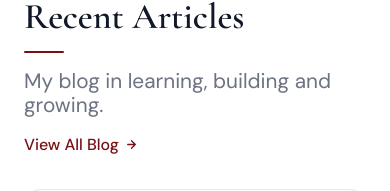
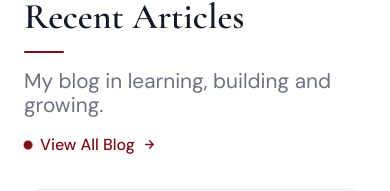
Before and after one commit to syfaarizal/syifa-portfolio-clean, a React (Vite) app: page / in a window 390 px wide. Shown: the part 5818-6009 px from the top of the page. Built offline with nearby package versions, Linux system fonts and the light colour scheme.

Commit message:
style(blog): add micro-interactions to view all links with motion-safe support

```diff
--- a/src/components/Blog.tsx
+++ b/src/components/Blog.tsx
@@ -49,9 +49,24 @@ export default function Blog() {
         <button
           type="button"
           onClick={() => navigateTo('/blog')}
-          className="flex items-center gap-1.5 self-start font-sans text-[1rem] font-medium text-burgundy transition-all duration-200 hover:gap-2.5 lg:pb-2"
+          className="group flex items-center gap-2 self-start font-sans font-medium text-burgundy transition-all duration-200 hover:gap-2.5 lg:pb-2"
         >
-          View All Blog <ArrowIcon />
+          <span className="flex items-center gap-2">
+            <span
+              aria-hidden="true"
+              className="h-2 w-2 rounded-full bg-burgundy shadow-[0_0_0_0_rgba(122,15,22,0.35)] motion-safe:animate-attention-pulse motion-reduce:animate-none"
+            />
+            <span className="relative">
+              View All Blog
+              <span
+                aria-hidden="true"
+                className="absolute -bottom-1 left-0 h-px w-full origin-left scale-x-0 bg-burgundy/70 transition-transform duration-300 group-hover:scale-x-100"
+              />
+            </span>
+          </span>
+          <span className="transition-transform duration-200 group-hover:translate-x-0.5">
+            <ArrowIcon />
+          </span>
         </button>
       </div>
 
```
